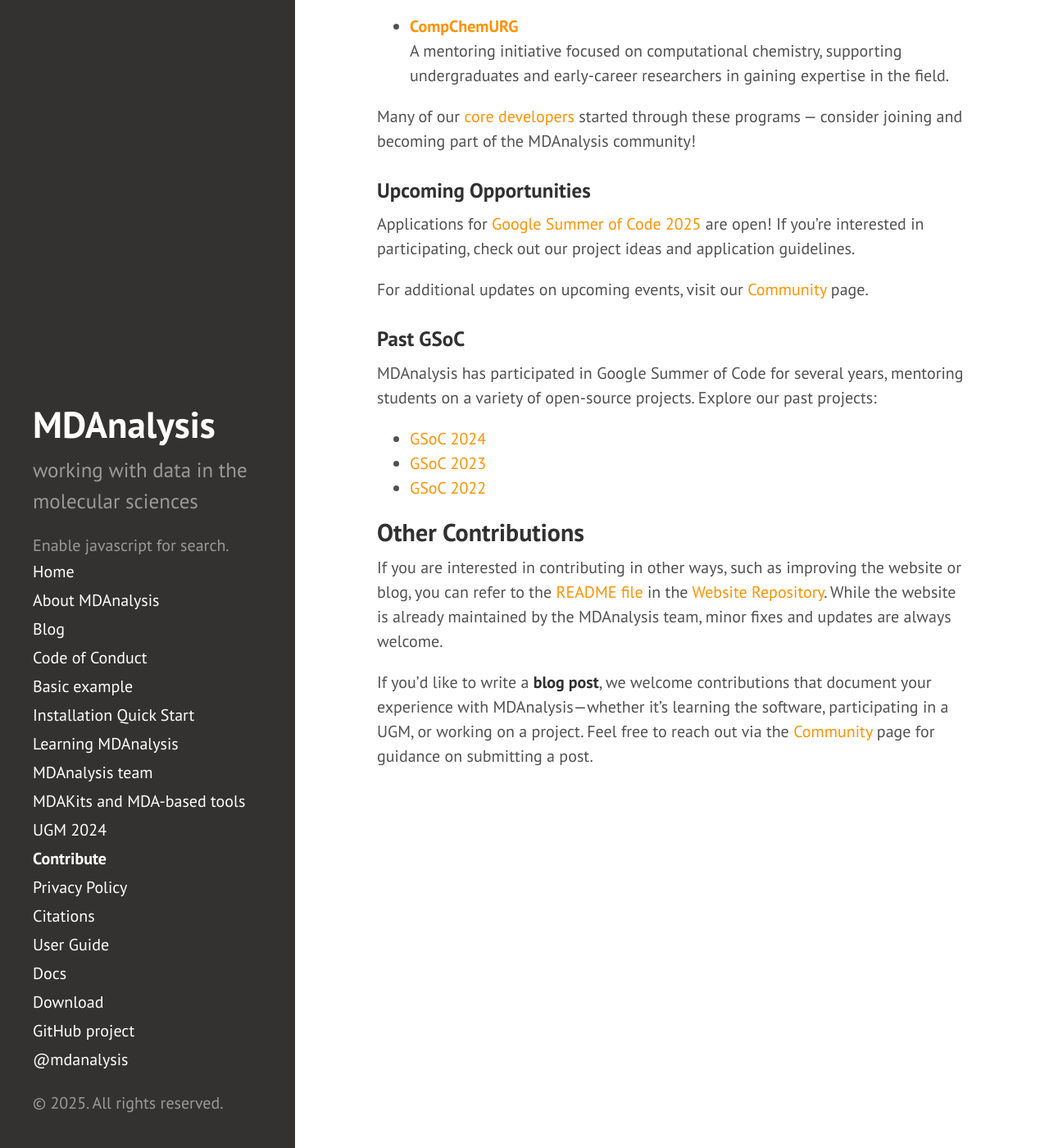
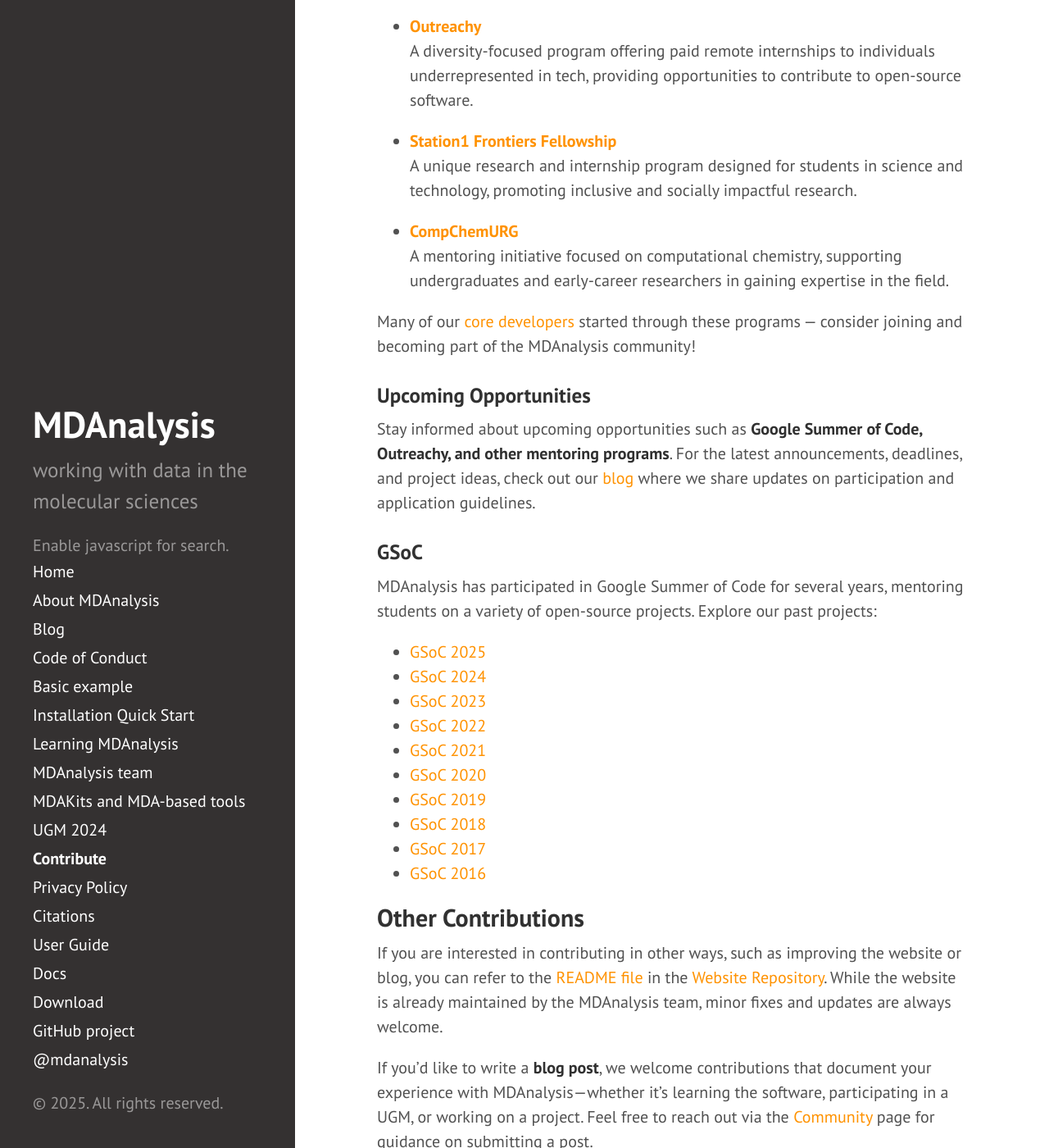
Before and after one commit to MDAnalysis/MDAnalysis.github.io, a Jekyll site: the page built from pages/contribute.md, in a window 1280 px wide and 1400 px high, scrolled down 3743 px. Shown: the whole window at 82% size. Built offline with Jekyll 4.4.1, drawn with Linux system fonts in a browser that asks for light colours; comment, search, counter and statistics services are not loaded; some of the changed text lies outside the part shown.

Commit message:
address PR review comments

```diff
--- a/pages/contribute.md
+++ b/pages/contribute.md
@@ -11,6 +11,12 @@ You can contribute by **developing new features, fixing bugs, improving document
 Contributions also extend to our **mentoring and outreach programs**, where participants gain hands-on experience in open-source development and scientific software. You can also contribute by **mentoring new contributors**, helping them navigate MDAnalysis, review their work, and share best practices.
 
 If you're new, you can start by participating in community conversations and mentoring programs. For more information on how you can participate, check out the [Community]({{ site.baseurl }}/pages/community/) and [Events]({{ site.baseurl }}/pages/events/) pages.
+
+The [MDAnalysis Project][] hosts several open-source repositories beyond the main library and MDAKits. You are welcome to contribute to any of them! Each repository typically has a `CONTRIBUTING.md` file to help you get started. If you’re unsure where to begin, you can:
+
+- Check the repository’s issue tracker for open tasks.
+- Submit a pull request for improvements.
+- Contact maintainers via [GitHub discussions][] or MDAnalysis [Community]({{ site.baseurl }}/pages/community/) forums.
 
 This page provides an overview of how you can contribute to the [Codebase](#contributing-to-the-codebase), [MDAKits](#contributing-to-mdakits), [Documentation](#contributing-to-the-documentation), or [Mentoring & Outreach Programs](#mentoring--outreach-programs).
 
@@ -89,17 +95,22 @@ Many of our [core developers][] started through these programs &mdash; consider
 
 ### Upcoming Opportunities
 
-Applications for [Google Summer of Code 2025][] are open! If you're interested in participating, check out our project ideas and application guidelines.
+Stay informed about upcoming opportunities such as **Google Summer of Code, Outreachy, and other mentoring programs**. For the latest announcements, deadlines, and project ideas, check out our [blog]({{ site.baseurl }}/blog/) where we share updates on participation and application guidelines.
 
-For additional updates on upcoming events, visit our [Community]({{ site.baseurl }}/pages/community/) page.
-
-### Past GSoC
+### GSoC
 
 MDAnalysis has participated in Google Summer of Code for several years, mentoring students on a variety of open-source projects. Explore our past projects:
 
+- [GSoC 2025][]
 - [GSoC 2024][]
 - [GSoC 2023][]
 - [GSoC 2022][]
+- [GSoC 2021][]
+- [GSoC 2020][]
+- [GSoC 2019][]
+- [GSoC 2018][]
+- [GSoC 2017][]
+- [GSoC 2016][]
 
 ## Other Contributions
 
@@ -107,10 +118,18 @@ If you are interested in contributing in other ways, such as improving the websi
 
 If you'd like to write a **blog post**, we welcome contributions that document your experience with MDAnalysis—whether it's learning the software, participating in a UGM, or working on a project. Feel free to reach out via the [Community]({{ site.baseurl }}/pages/community/) page for guidance on submitting a post.
 
+[MDAnalysis Project]: https://github.com/MDAnalysis/
+[GitHub discussions]: https://github.com/MDAnalysis/mdanalysis/discussions
 [core developers]: https://github.com/orgs/MDAnalysis/teams/coredevs/members
 [Website Repository]: https://github.com/MDAnalysis/MDAnalysis.github.io
 [README file]: https://github.com/namiroues/MDAnalysis.github.io/blob/master/README.md
-[Google Summer of Code 2025]: https://www.mdanalysis.org/2025/02/28/gsoc2025/
+[GSoC 2025]: https://www.mdanalysis.org/2025/02/28/gsoc2025/
 [GSoC 2024]: https://www.mdanalysis.org/2024/02/27/gsoc2024/
 [GSoC 2023]: https://www.mdanalysis.org/2023/02/22/gsoc2023/
 [GSoC 2022]: https://www.mdanalysis.org/2022/03/07/gsoc2022/
+[GSoC 2021]: https://www.mdanalysis.org/2021/03/09/gsoc2021/
+[GSoC 2020]: https://www.mdanalysis.org/2020/02/22/gsoc2020/
+[GSoC 2019]: https://www.mdanalysis.org/2019/03/04/gsoc2019/
+[GSoC 2018]: https://www.mdanalysis.org/2018/02/14/gsoc2018/
+[GSoC 2017]: https://www.mdanalysis.org/2017/03/02/gsoc2017/
+[GSoC 2016]: https://www.mdanalysis.org/2016/04/26/gsoc/
```
